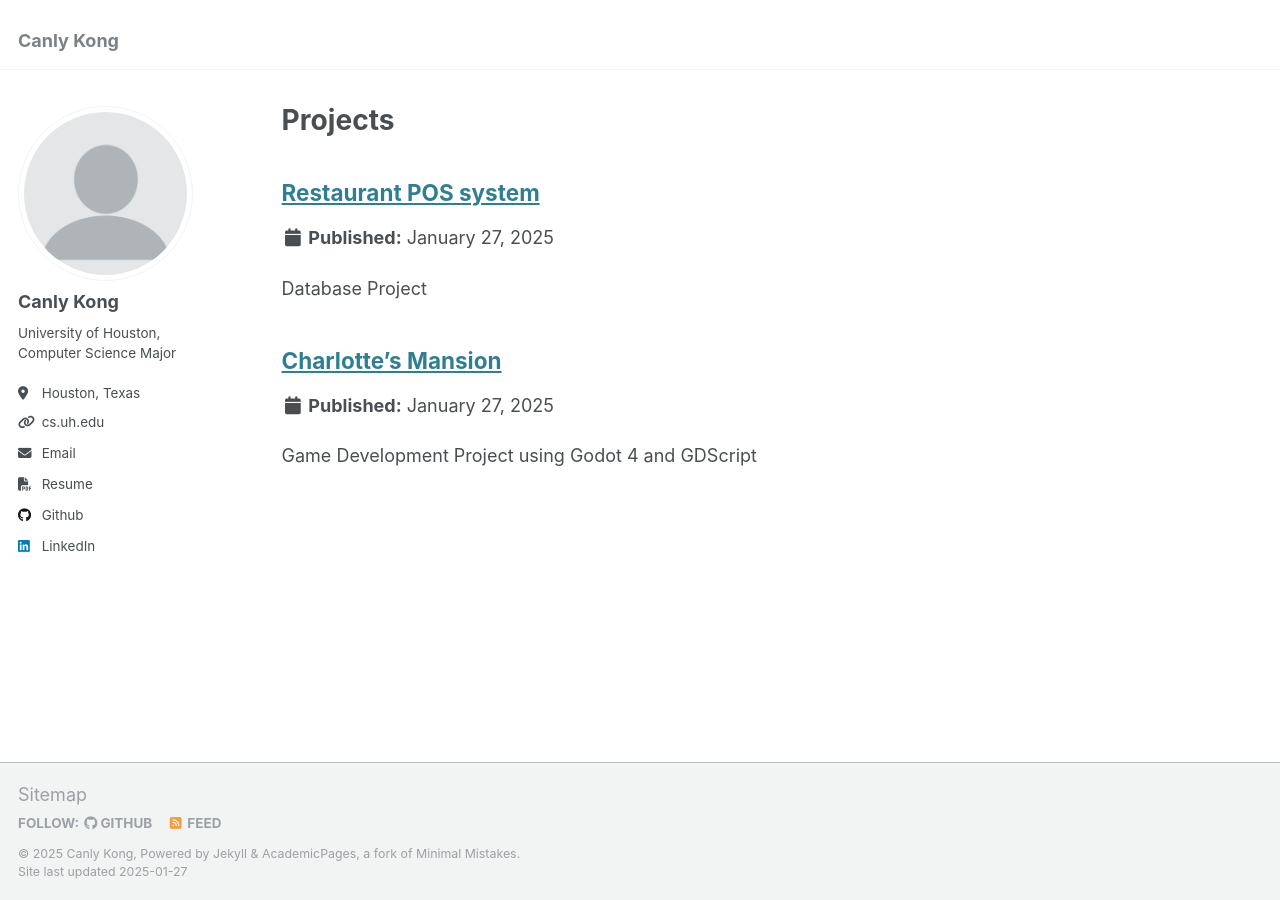
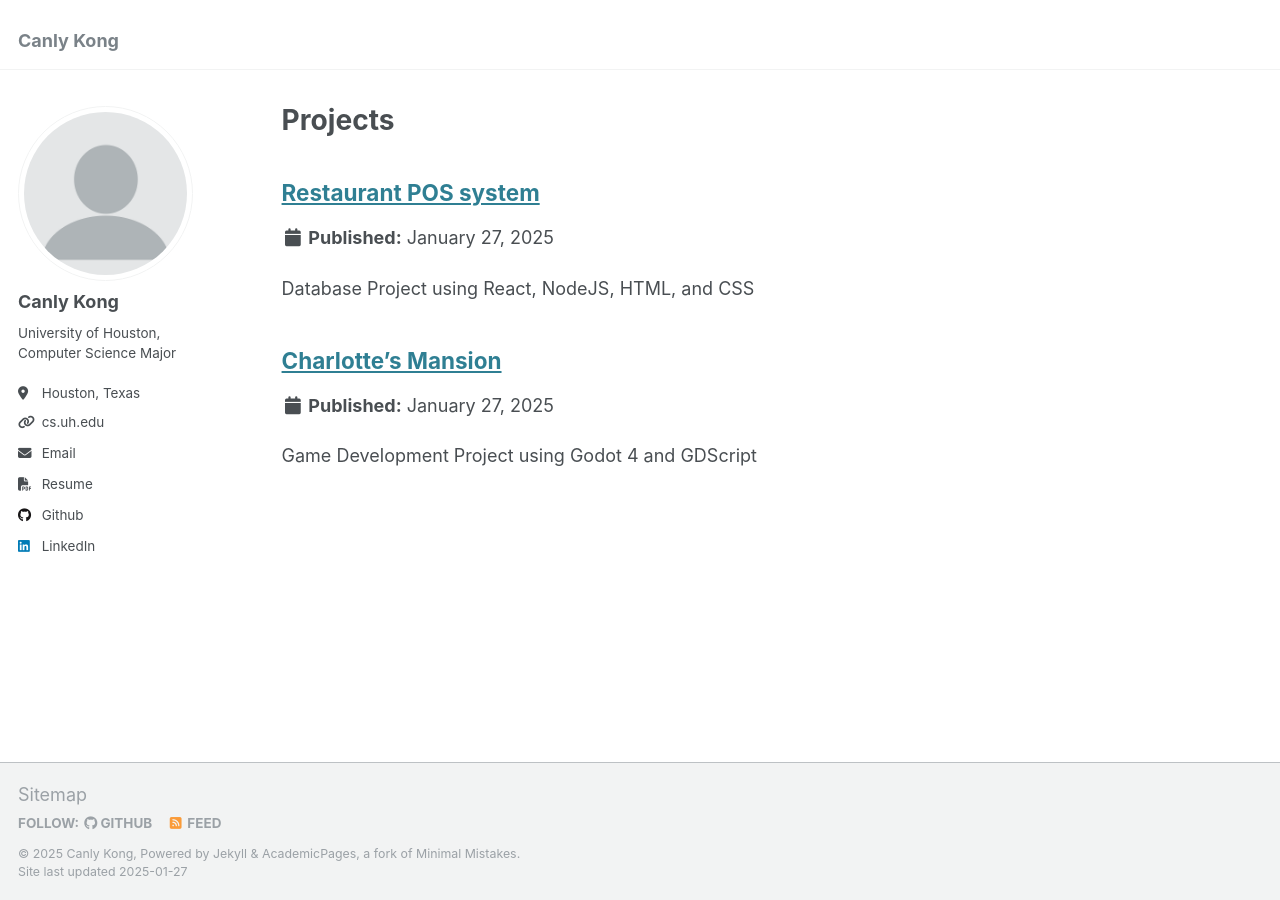
Before and after one commit to ck011604/ck011604.github.io, a Jekyll site: the page built from _pages/portfolio.html, in a window 1280 px wide. Built offline with Jekyll 4.4.1, drawn with Linux system fonts in a browser that asks for light colours; our own code applies the rules of GitHub Pages for plain Markdown files.

Commit message:
Update portfolio-1.md

```diff
--- a/_portfolio/portfolio-1.md
+++ b/_portfolio/portfolio-1.md
@@ -1,6 +1,6 @@
 ---
 title: "Restaurant POS system"
-excerpt: "Database Project"
+excerpt: "Database Project using React, NodeJS, HTML, and CSS"
 collection: portfolio
 ---
 
```
